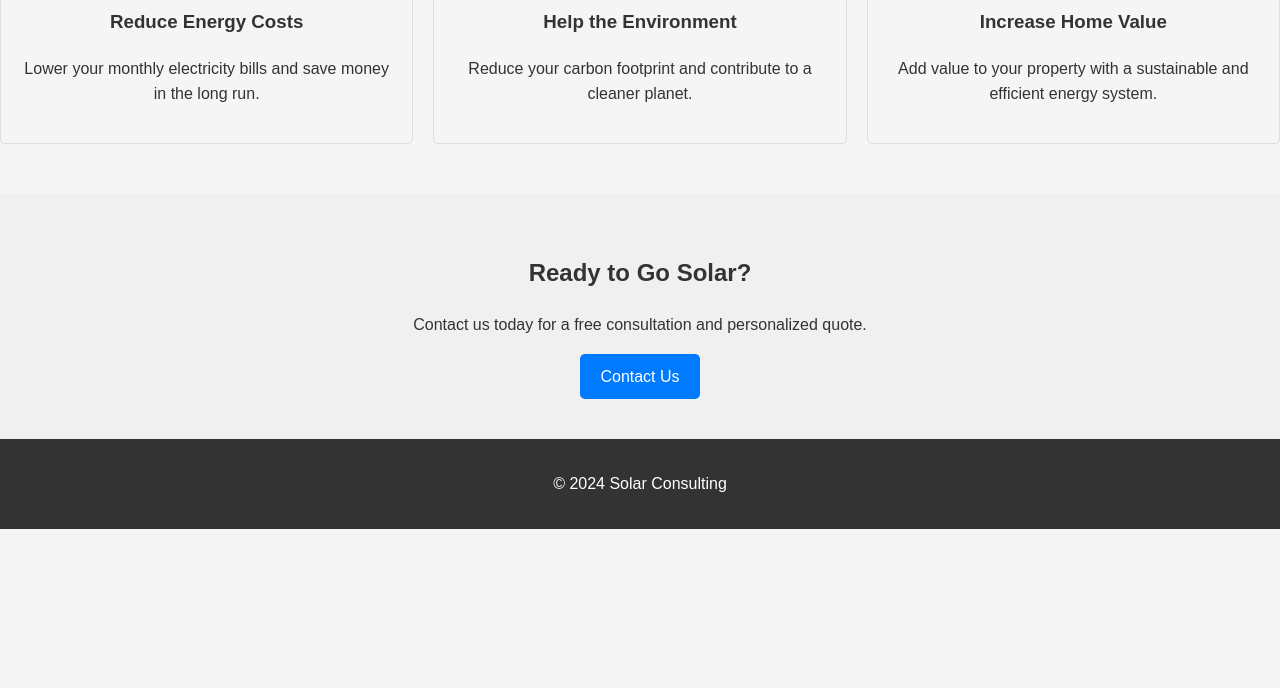
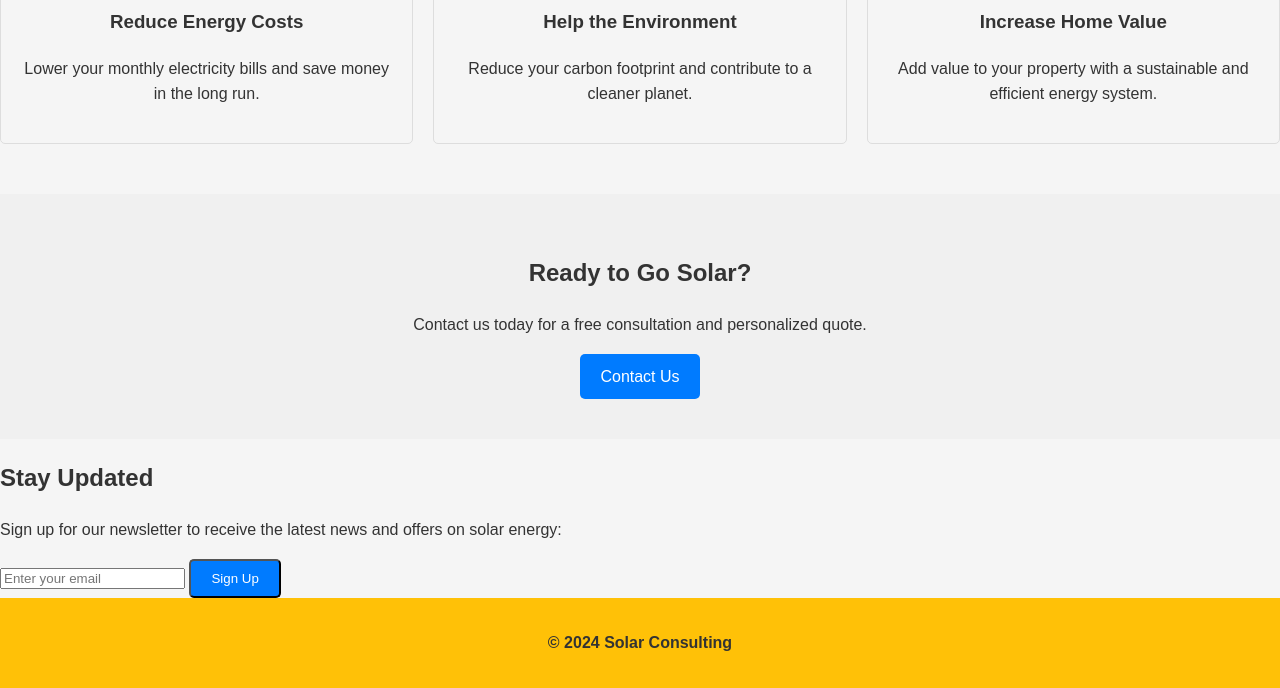
Before and after one commit to Gaya56/Solar-Web, a website: page index.html in a window 1280 px wide. Shown: the part 1566-2254 px from the top of the page. Before the commit the page ends 2095 px from the top, so only its background shows below. Drawn offline with Linux system fonts and the light colour scheme.

Commit message:
commit all changes

```diff
--- a/index.html
+++ b/index.html
@@ -52,7 +52,6 @@
             </div>
         </section>
 
-
         <section id="cta">
             <h2>Ready to Go Solar?</h2>
             <p>Contact us today for a free consultation and personalized quote.</p>
@@ -60,6 +59,15 @@
         </section>
     </main>
 
+    <section id="signup">
+        <h2>Stay Updated</h2>
+        <p>Sign up for our newsletter to receive the latest news and offers on solar energy:</p>
+        <form action="/signup" method="post">  <!-- Replace /signup with your actual form handling endpoint -->
+            <input type="email" name="email" placeholder="Enter your email" required>
+            <button type="submit" class="button">Sign Up</button>
+        </form>
+    </section>
+
     <footer>
         <p>© 2024 Solar Consulting</p>
     </footer>
--- a/style.css
+++ b/style.css
@@ -61,7 +61,7 @@ nav li {
     background-position: center;
     color: white;
     text-align: center;
-    padding: 100px 0;
+    padding: 100px 0; /* Adjust this value to change the height */
 }
 
 #hero h2 {
@@ -102,10 +102,11 @@ nav li {
 
 /* Footer Styles */
 footer {
-    background-color: #333;
-    color: #fff;
+    background-color: #FFC107; /* Changed to yellow */
+    color: #333; /* Darker text for better contrast on yellow */
     text-align: center;
     padding: 1em 0;
+    font-weight: bold;
 }
 
 /* Call to Action styles */
@@ -114,6 +115,7 @@ footer {
     padding: 40px 0;
     text-align: center;
 }
+
 
 /* Responsive styles */
 @media(max-width: 768px) {
```
